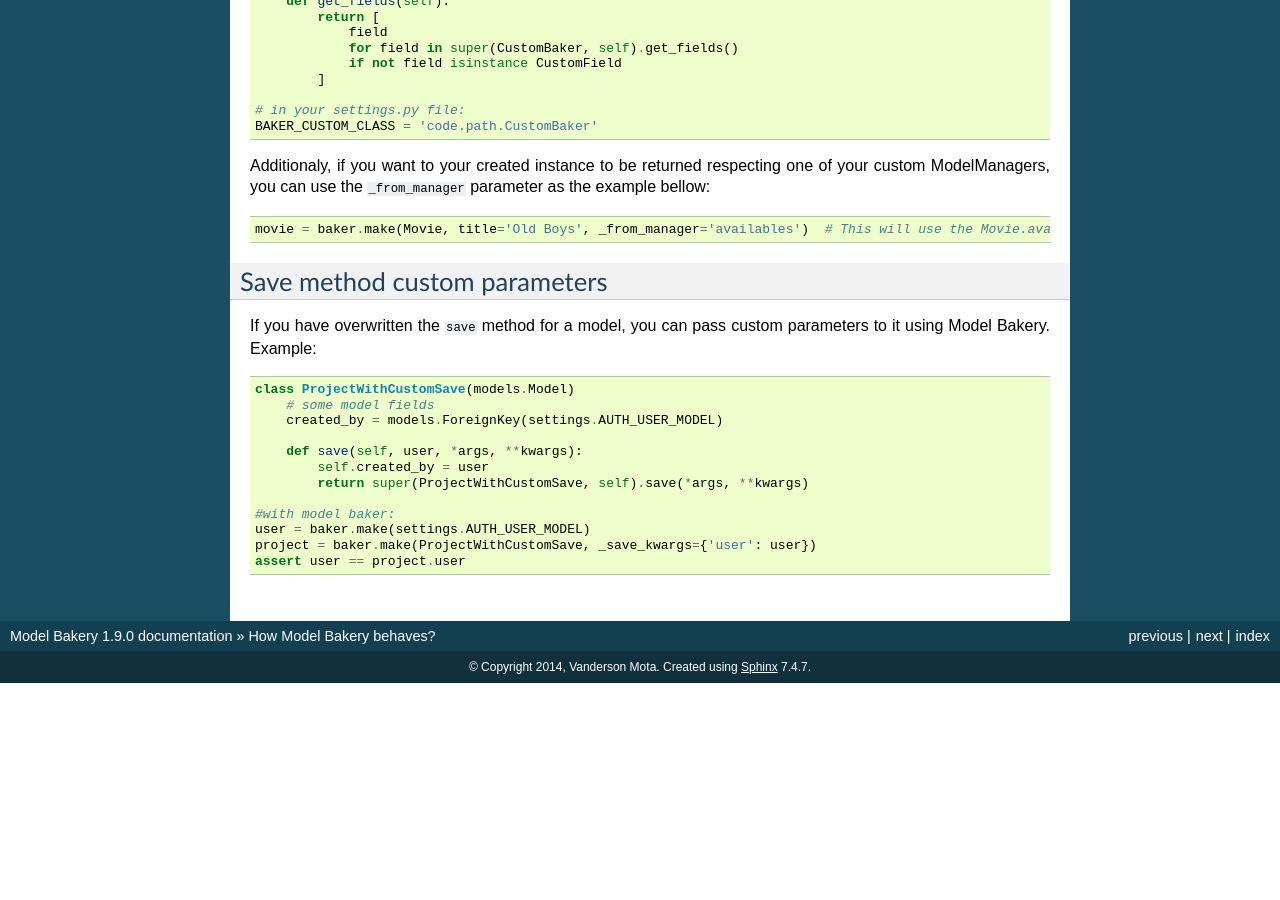
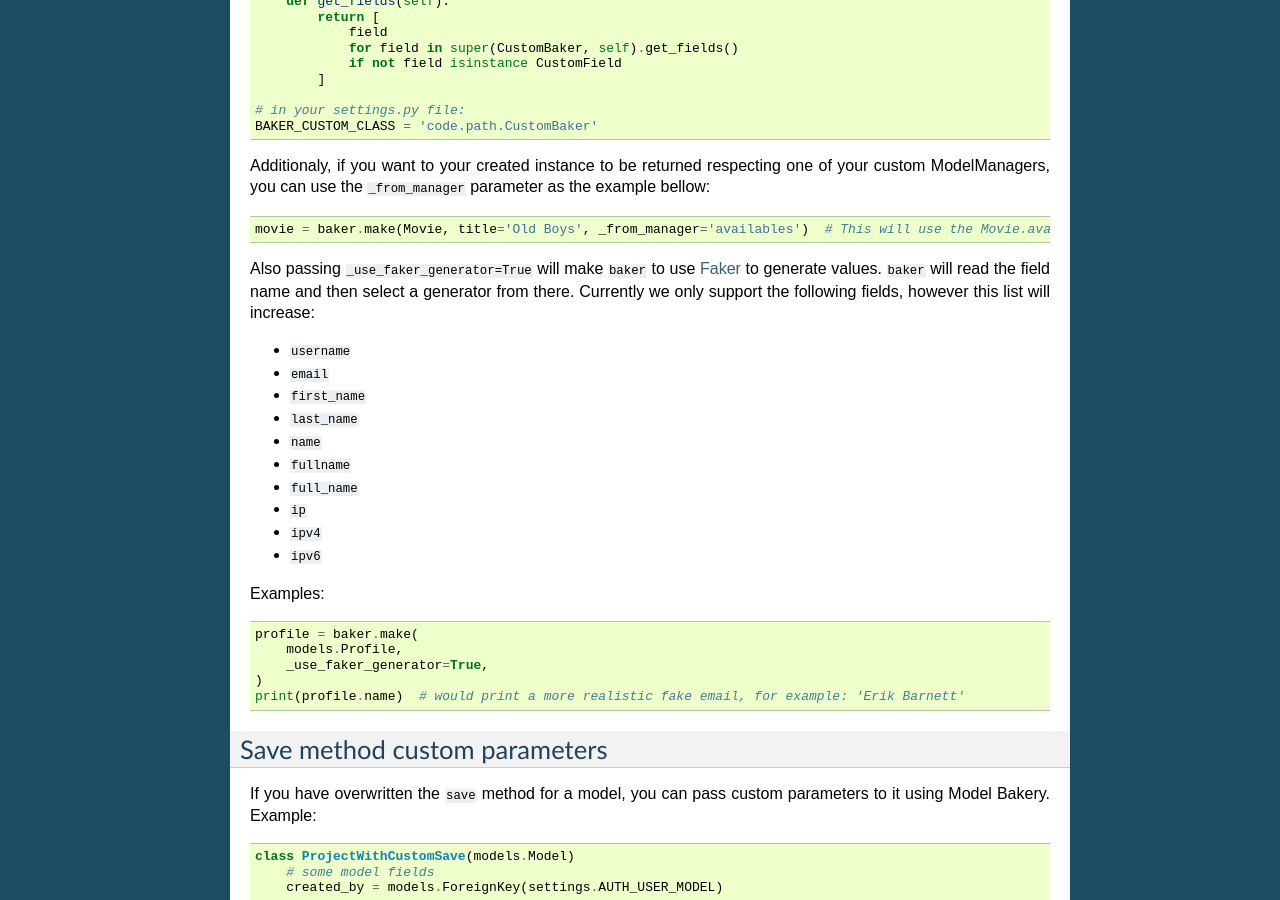
Before and after one commit to model-bakers/model_bakery, a Sphinx documentation site: the page built from docs/source/how_bakery_behaves.rst, in a window 1280 px wide and 900 px high, scrolled down 1825 px. Built offline with Sphinx 7.4.7, drawn with Linux system fonts in a browser that asks for light colours; before the commit the page ends 2508 px from its top, so only the background shows below that.

Commit message:
Updates docs

```diff
--- a/docs/source/how_bakery_behaves.rst
+++ b/docs/source/how_bakery_behaves.rst
@@ -116,6 +116,29 @@ Additionaly, if you want to your created instance to be returned respecting one
     movie = baker.make(Movie, title='Old Boys', _from_manager='availables')  # This will use the Movie.availables model manager
 
 
+Also passing ``_use_faker_generator=True`` will make ``baker`` to use `Faker <https://pypi.org/project/Faker/>`_ to generate values. ``baker`` will read the field name and then select a generator from there. Currently we only support the following fields, however this list will increase:
+
+- ``username``
+- ``email``
+- ``first_name``
+- ``last_name``
+- ``name``
+- ``fullname``
+- ``full_name``
+- ``ip``
+- ``ipv4``
+- ``ipv6``
+
+Examples:
+
+.. code-block:: python
+
+    profile = baker.make(
+        models.Profile,
+        _use_faker_generator=True,
+    )
+    print(profile.name)  # would print a more realistic fake email, for example: 'Erik Barnett'
+
 Save method custom parameters
 -----------------------------
 
```
